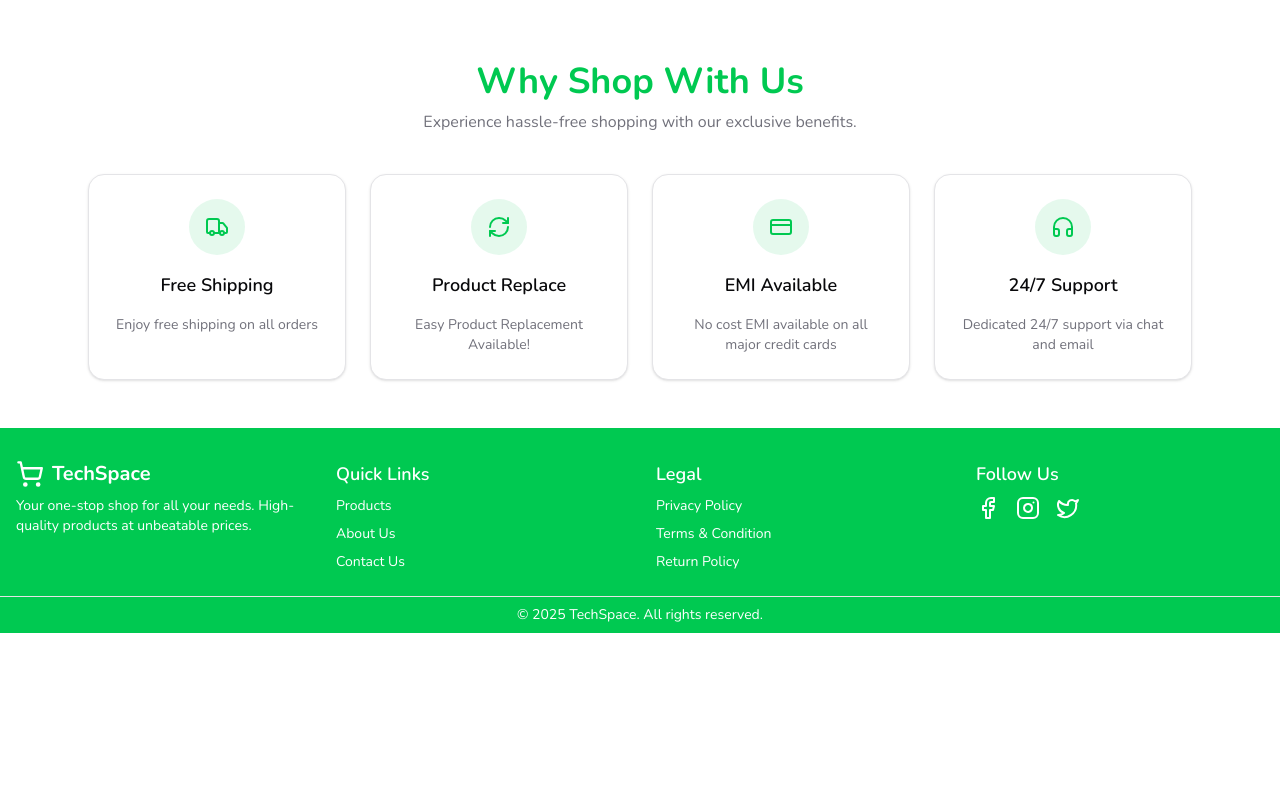
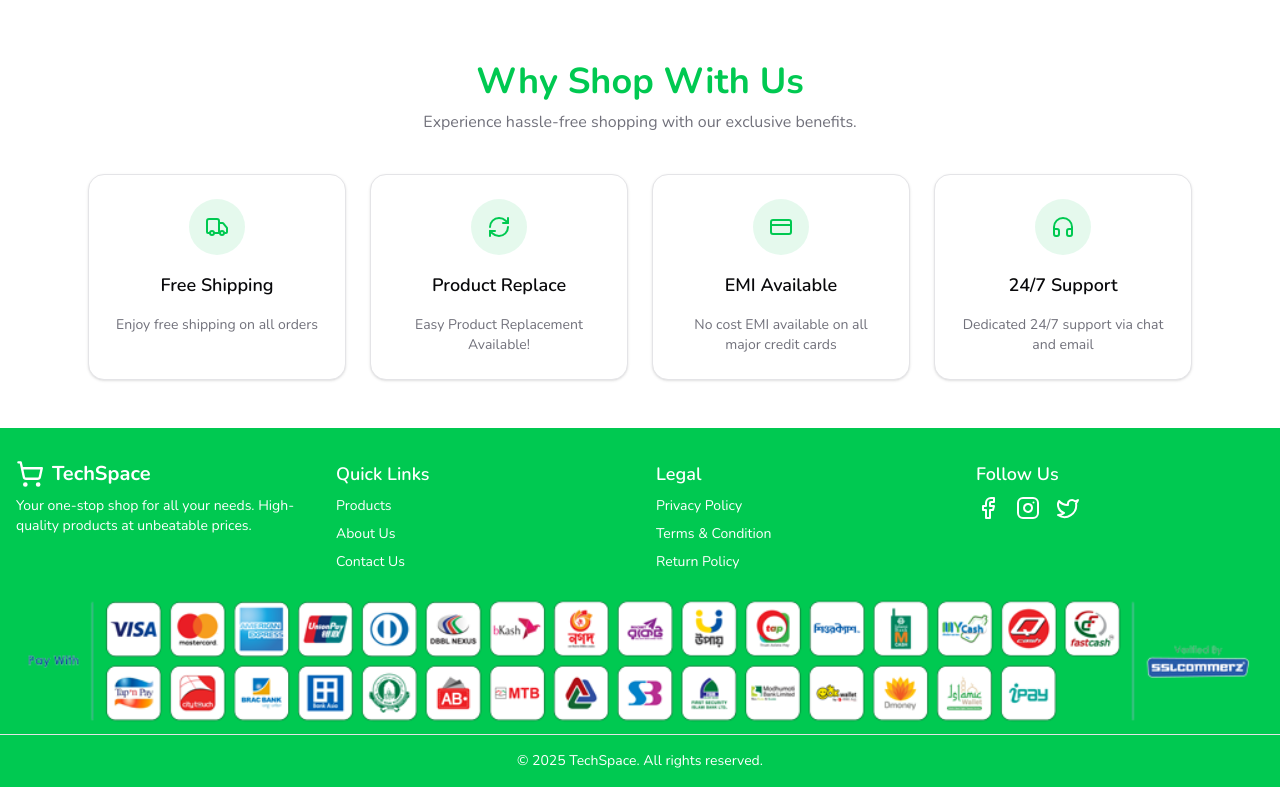
Before and after one commit to md-suhag/tech-space, a React (Vite) app: page / in a window 1280 px wide. Shown: the part 553-1340 px from the top of the page. Before the commit the page ends 1186 px from the top, so only its background shows below. Built offline with nearby package versions, Linux system fonts and the light colour scheme; no server answers.

Commit message:
update: footer with ssl commerz banner

```diff
--- a/src/components/shared/Footer.jsx
+++ b/src/components/shared/Footer.jsx
@@ -1,5 +1,6 @@
 import { Link } from "react-router-dom";
 import { Facebook, Instagram, Twitter, ShoppingCart } from "lucide-react";
+import sslCommerzImg from "@/assets/sslcommerz-banner.png";
 
 const Footer = () => {
   return (
@@ -76,8 +77,11 @@ const Footer = () => {
         </div>
       </div>
 
+      <div className="container mx-auto my-4 px-4 md:border-b ">
+        <img src={sslCommerzImg} alt="ssl-commerz-img" className="w-full" />
+      </div>
       {/* Copyright Section */}
-      <div className="py-2 mt-6 text-sm text-center text-white border-t ">
+      <div className="my-4 text-sm text-center text-white  ">
         © {new Date().getFullYear()} TechSpace. All rights reserved.
       </div>
     </footer>
```
Also changed, not shown: src/assets/sslcommerz-banner.png (added).
